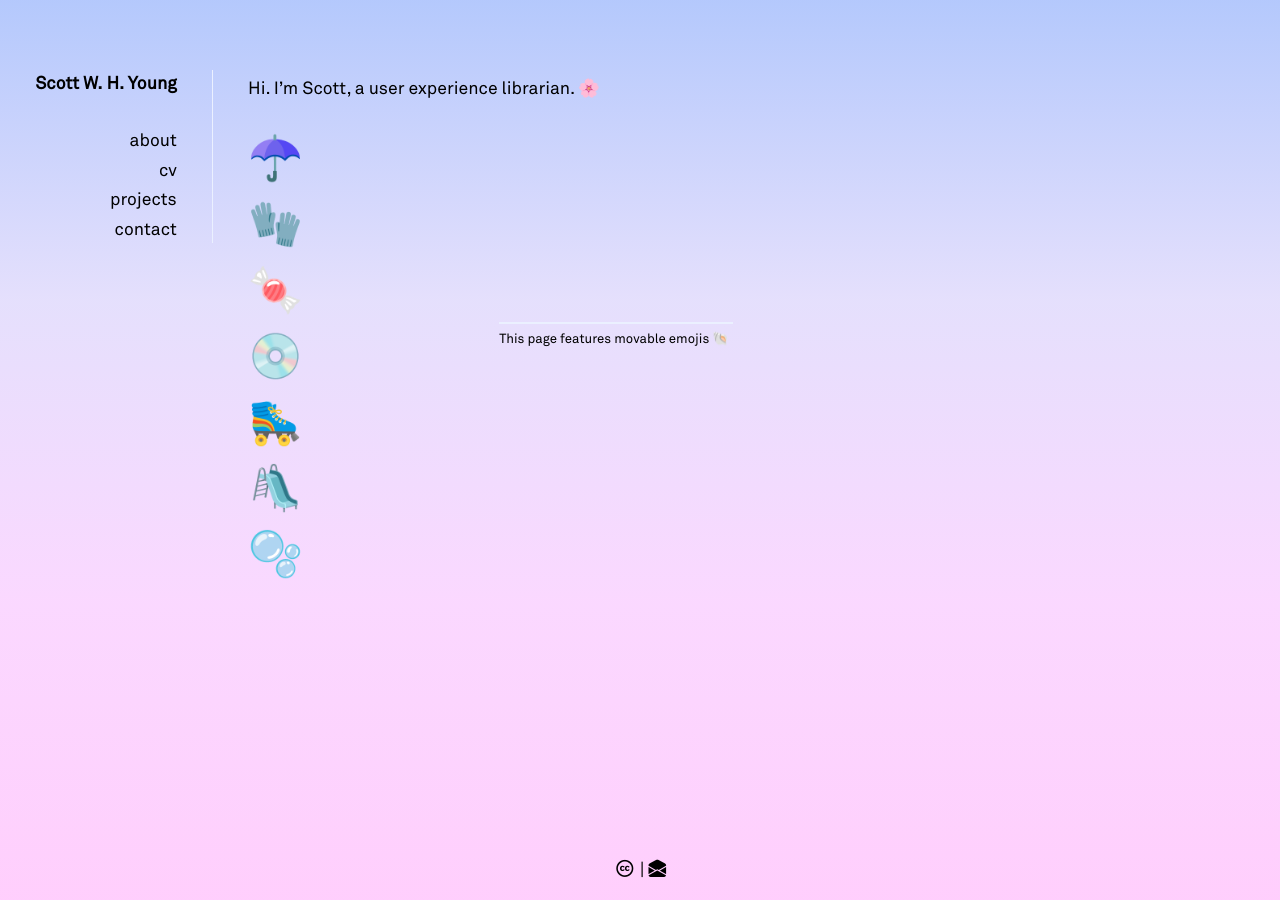
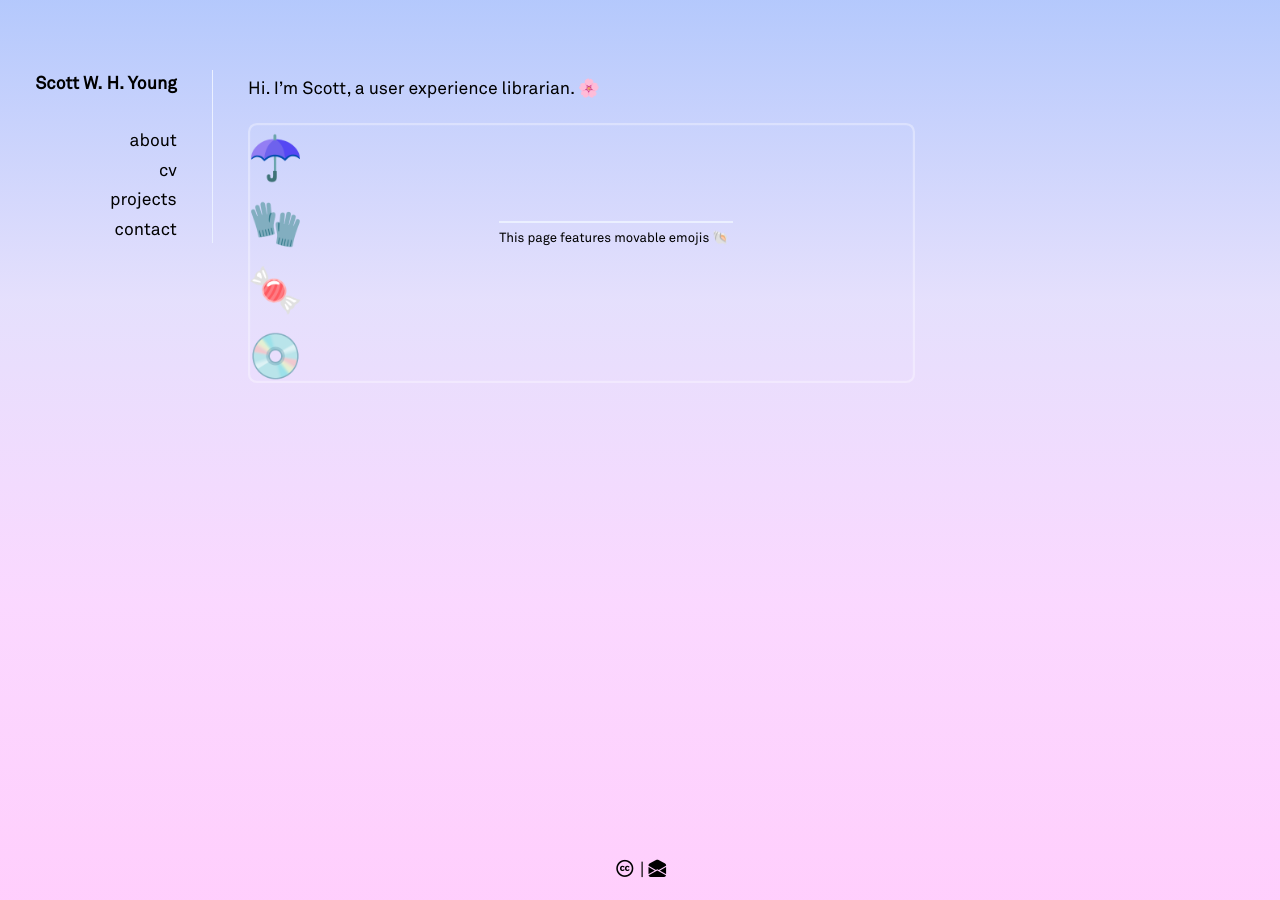
Before and after one commit to swyoung/swyoung.github.io, a Jekyll site: the page built from index.md, in a window 1280 px wide. Built offline with Jekyll 4.4.1, drawn with Linux system fonts in a browser that asks for light colours; nearby versions of some CDN libraries; a style sheet for code colours, icons or effects is not loaded.

Commit message:
Update main_style.scss
add initial emoji zone styles

```diff
--- a/_sass/main_style.scss
+++ b/_sass/main_style.scss
@@ -243,6 +243,20 @@ blockquote {
    border:none;
 }
 
+.emoji-zone {
+position: relative;
+width: 100%;
+max-width: 640px;
+height: 236px;
+margin: 0 auto;
+border: 1.5px solid var(--ph-ink);
+border-radius: 8px;
+background: color-mix(in srgb,var(--ph-paper) 88%,var(--ph-sage-wash));
+box-shadow: inset 0 0 0 2px #ffffff59;
+overflow: hidden;
+}
+
+
 .emoji-spin {
 animation-name: rotateEmoji;
 display:inline-block;
```
